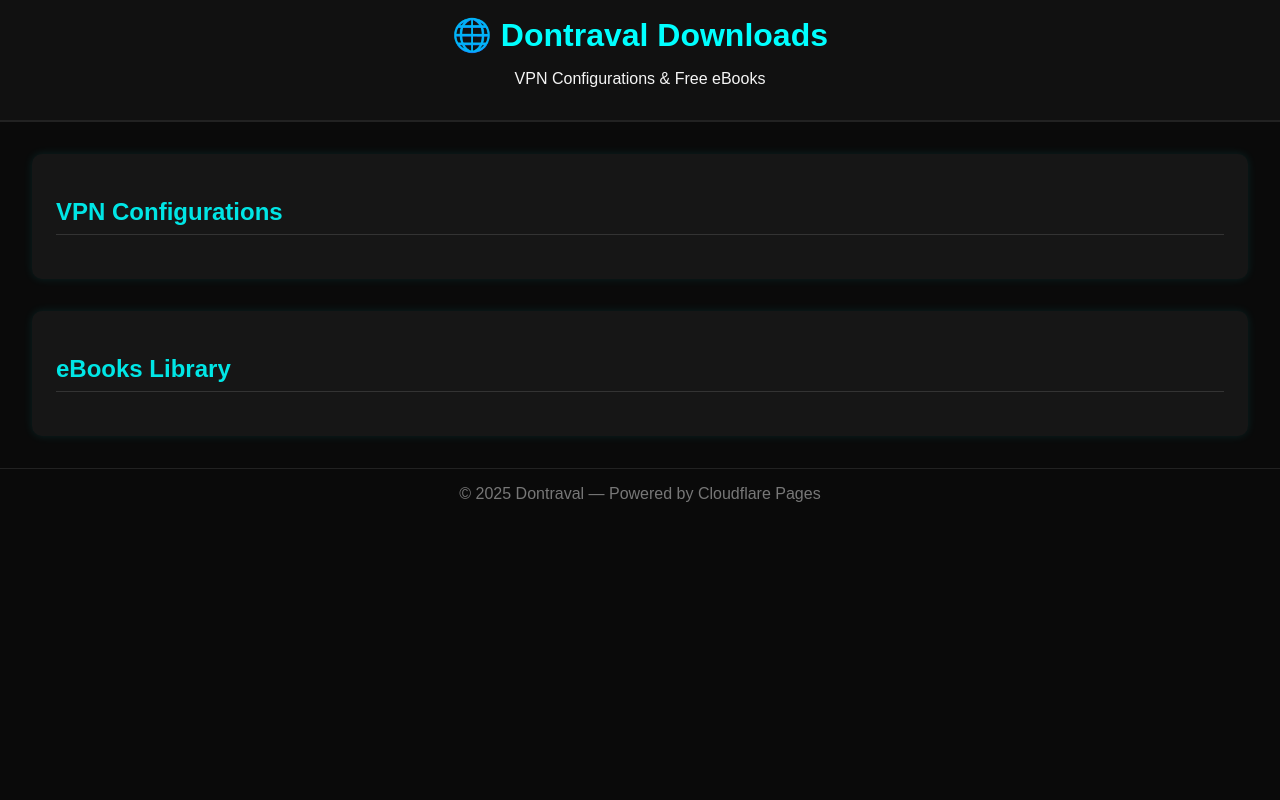
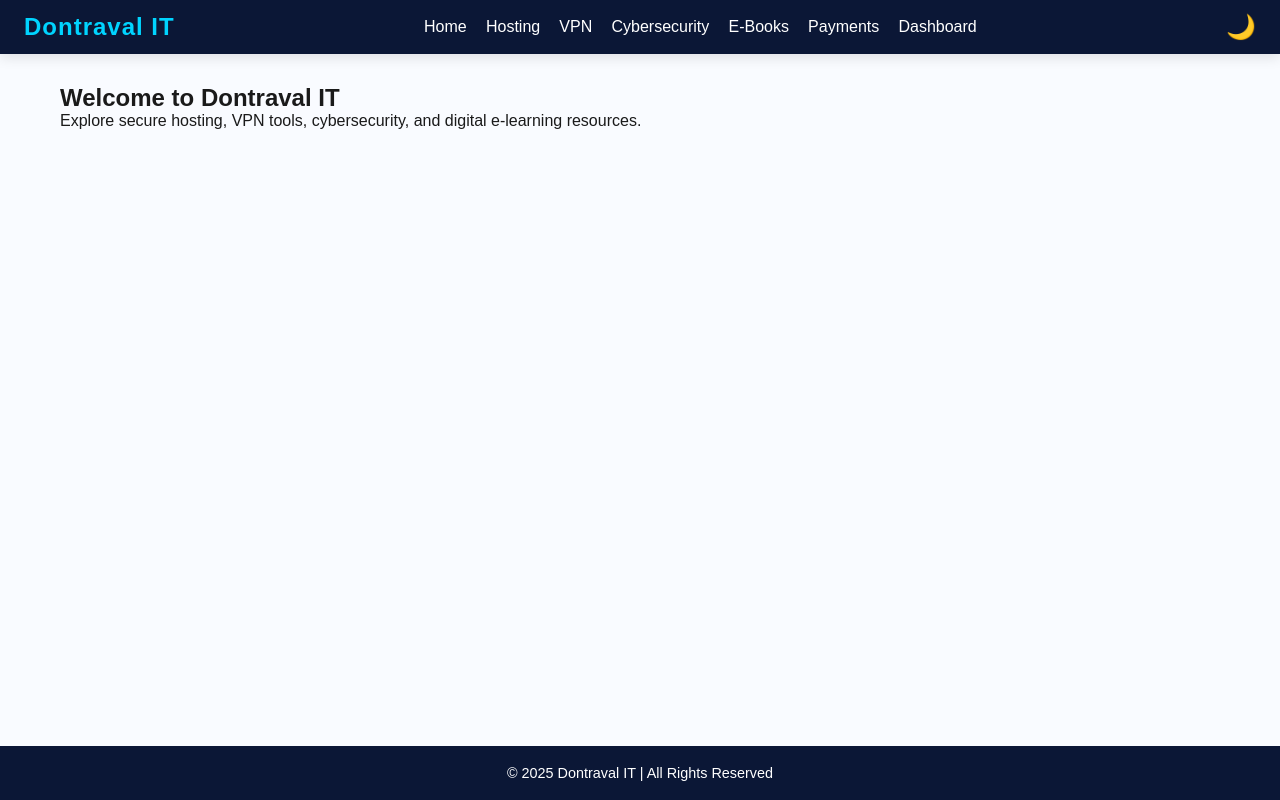
Before and after one commit to Nouri11190/dontraval-page, a plain HTML site: page index.html in a window 1280 px wide. Drawn offline with Linux system fonts and the light colour scheme; no server answers.

Commit message:
Fix navbar script name and add theme toggle system

```diff
--- /dev/null
+++ b/assets/nav.js
@@ -0,0 +1,35 @@
+// === Dontraval Navbar + Theme Toggle ===
+document.addEventListener("DOMContentLoaded", () => {
+  const nav = document.querySelector("nav");
+  const navList = nav.querySelector("ul");
+
+  // Menu toggle for mobile
+  const menuIcon = document.createElement("div");
+  menuIcon.classList.add("menu-toggle");
+  menuIcon.innerHTML = "☰";
+  nav.prepend(menuIcon);
+
+  menuIcon.addEventListener("click", () => {
+    navList.classList.toggle("active");
+  });
+
+  // === Dark/Light mode toggle ===
+  const themeBtn = document.createElement("button");
+  themeBtn.classList.add("theme-toggle");
+  themeBtn.innerHTML = "🌙";
+  nav.appendChild(themeBtn);
+
+  // Apply saved theme
+  const currentTheme = localStorage.getItem("theme") || "light";
+  document.documentElement.setAttribute("data-theme", currentTheme);
+  themeBtn.innerHTML = currentTheme === "dark" ? "☀️" : "🌙";
+
+  // Toggle theme
+  themeBtn.addEventListener("click", () => {
+    const theme = document.documentElement.getAttribute("data-theme");
+    const newTheme = theme === "light" ? "dark" : "light";
+    document.documentElement.setAttribute("data-theme", newTheme);
+    localStorage.setItem("theme", newTheme);
+    themeBtn.innerHTML = newTheme === "dark" ? "☀️" : "🌙";
+  });
+});
--- /dev/null
+++ b/assets/style.css
@@ -0,0 +1,261 @@
+/* === Dontraval Universal Style === */
+/* Modern responsive layout for all pages */
+/* === Dontraval Theme System === */
+:root {
+  --background: #ffffff;
+  --text: #222;
+  --secondary: #1a1a1a;
+  --accent: #00aaff;
+}
+
+[data-theme="dark"] {
+  --background: #0d1117;
+  --text: #f0f6fc;
+  --secondary: #161b22;
+  --accent: #1f6feb;
+}
+
+body {
+  background-color: var(--background);
+  color: var(--text);
+  transition: background-color 0.3s ease, color 0.3s ease;
+}
+
+:root {
+  --primary: #0078ff;
+  --secondary: #0b1736;
+  --accent: #00d4ff;
+  --bg: #f9fbff;
+  --text: #1a1a1a;
+  --white: #ffffff;
+  --shadow: 0 4px 12px rgba(0, 0, 0, 0.1);
+  --radius: 12px;
+}
+
+* {
+  margin: 0;
+  padding: 0;
+  box-sizing: border-box;
+  font-family: 'Poppins', sans-serif;
+}
+
+body {
+  background-color: var(--bg);
+  color: var(--text);
+  min-height: 100vh;
+  display: flex;
+  flex-direction: column;
+}
+
+/* Navigation Bar */
+nav {
+  background: var(--secondary);
+  color: var(--white);
+  display: flex;
+  justify-content: space-between;
+  align-items: center;
+  padding: 14px 20px;
+  box-shadow: var(--shadow);
+}
+
+nav .logo {
+  font-size: 1.3rem;
+  font-weight: 700;
+  letter-spacing: 1px;
+}
+
+nav ul {
+  display: flex;
+  list-style: none;
+  gap: 15px;
+}
+
+nav ul li a {
+  color: var(--white);
+  text-decoration: none;
+  font-weight: 500;
+  transition: color 0.2s ease-in-out;
+}
+
+nav ul li a:hover {
+  color: var(--accent);
+}
+
+/* Page Header */
+header {
+  text-align: center;
+  padding: 50px 10px 20px;
+}
+
+header h1 {
+  font-size: 2rem;
+  color: var(--secondary);
+}
+
+header p {
+  font-size: 1.1rem;
+  margin-top: 8px;
+  color: #444;
+}
+
+/* Content Layout */
+main {
+  width: 100%;
+  max-width: 1200px;
+  margin: auto;
+  padding: 30px 20px;
+  flex: 1;
+}
+
+/* Grid Cards */
+.card-grid {
+  display: grid;
+  grid-template-columns: repeat(auto-fit, minmax(260px, 1fr));
+  gap: 25px;
+}
+
+.card {
+  background: var(--white);
+  border-radius: var(--radius);
+  box-shadow: var(--shadow);
+  padding: 20px;
+  text-align: center;
+  transition: transform 0.2s ease, box-shadow 0.3s ease;
+}
+
+.card:hover {
+  transform: translateY(-5px);
+  box-shadow: 0 6px 20px rgba(0, 0, 0, 0.15);
+}
+
+.card img {
+  max-width: 100%;
+  border-radius: var(--radius);
+  margin-bottom: 10px;
+}
+
+.card h3 {
+  color: var(--secondary);
+  font-size: 1.2rem;
+  margin-bottom: 8px;
+}
+
+.card p {
+  font-size: 0.95rem;
+  color: #555;
+}
+
+/* Buttons */
+.btn {
+  display: inline-block;
+  background: var(--primary);
+  color: var(--white);
+  padding: 10px 16px;
+  border-radius: 8px;
+  text-decoration: none;
+  margin-top: 10px;
+  transition: background 0.3s ease;
+}
+
+.btn:hover {
+  background: var(--accent);
+}
+
+/* Footer */
+footer {
+  text-align: center;
+  background: var(--secondary);
+  color: var(--white);
+  padding: 20px 10px;
+  margin-top: auto;
+  font-size: 0.9rem;
+}
+
+/* === Dontraval Universal Navbar === */
+nav {
+  background: var(--secondary);
+  display: flex;
+  justify-content: space-between;
+  align-items: center;
+  padding: 0.8rem 1.5rem;
+  color: #fff;
+  position: sticky;
+  top: 0;
+  z-index: 100;
+}
+
+nav .logo {
+  font-size: 1.5rem;
+  font-weight: 700;
+  color: var(--accent);
+  letter-spacing: 1px;
+}
+
+nav ul {
+  list-style: none;
+  display: flex;
+  gap: 1.2rem;
+  margin: 0;
+  padding: 0;
+}
+
+nav ul li a {
+  color: #fff;
+  text-decoration: none;
+  transition: color 0.3s ease;
+}
+
+nav ul li a:hover {
+  color: var(--accent);
+}
+
+/* === Footer === */
+footer {
+  text-align: center;
+  padding: 1.2rem 0;
+  background: var(--secondary);
+  color: #fff;
+  margin-top: 2rem;
+  font-size: 0.9rem;
+}
+
+/* === Responsive Navbar === */
+.menu-toggle {
+  display: none;
+  cursor: pointer;
+  font-size: 1.8rem;
+  color: var(--accent);
+}
+
+@media (max-width: 768px) {
+  .menu-toggle {
+    display: block;
+  }
+
+  nav ul {
+    flex-direction: column;
+    align-items: center;
+    width: 100%;
+    background: var(--secondary);
+    display: none;
+    padding: 1rem 0;
+  }
+
+  nav ul.active {
+    display: flex;
+  }
+}
+
+/* === Theme Toggle Button === */
+.theme-toggle {
+  border: none;
+  background: transparent;
+  font-size: 1.5rem;
+  cursor: pointer;
+  color: var(--accent);
+  transition: transform 0.3s ease;
+}
+
+.theme-toggle:hover {
+  transform: rotate(20deg);
+}
--- a/index.html
+++ b/index.html
@@ -3,115 +3,35 @@
 <head>
   <meta charset="UTF-8" />
   <meta name="viewport" content="width=device-width, initial-scale=1.0" />
-  <title>Dontraval | VPN & eBooks</title>
-  <link rel="icon" href="favicon.ico" />
-  <style>
-    body {
-      background: #0a0a0a;
-      color: #f5f5f5;
-      font-family: Arial, sans-serif;
-      margin: 0;
-      padding: 0;
-    }
-    header {
-      background: #111;
-      padding: 1rem 2rem;
-      text-align: center;
-      border-bottom: 2px solid #222;
-    }
-    header h1 {
-      margin: 0;
-      color: #00ffff;
-    }
-    main {
-      padding: 2rem;
-      display: grid;
-      gap: 2rem;
-    }
-    section {
-      background: #161616;
-      border-radius: 10px;
-      padding: 1.5rem;
-      box-shadow: 0 0 10px rgba(0, 255, 255, 0.1);
-    }
-    h2 {
-      border-bottom: 1px solid #333;
-      padding-bottom: 0.5rem;
-      color: #00e6e6;
-    }
-    ul {
-      list-style: none;
-      padding: 0;
-    }
-    li {
-      padding: 0.5rem 0;
-    }
-    a {
-      color: #00ffff;
-      text-decoration: none;
-    }
-    a:hover {
-      text-decoration: underline;
-    }
-    footer {
-      text-align: center;
-      padding: 1rem;
-      border-top: 1px solid #222;
-      color: #777;
-    }
-  </style>
+  <title>Dontraval IT - Home</title>
+  <link rel="stylesheet" href="assets/style.css" />
+  <script defer src="assets/nav.js"></script>
 </head>
+
 <body>
-  <header>
-    <h1>🌐 Dontraval Downloads</h1>
-    <p>VPN Configurations & Free eBooks</p>
-  </header>
+  <!-- === Dontraval Universal Navbar === -->
+  <nav>
+    <div class="logo">Dontraval IT</div>
+    <ul>
+      <li><a href="index.html">Home</a></li>
+      <li><a href="hosting.html">Hosting</a></li>
+      <li><a href="vpn.html">VPN</a></li>
+      <li><a href="cybersecurity.html">Cybersecurity</a></li>
+      <li><a href="ebooks.html">E-Books</a></li>
+      <li><a href="payments.html">Payments</a></li>
+      <li><a href="dashboard.html">Dashboard</a></li>
+    </ul>
+  </nav>
 
   <main>
-    <section id="vpn">
-      <h2>VPN Configurations</h2>
-      <ul id="vpn-list">Loading VPN files...</ul>
-    </section>
-
-    <section id="ebooks">
-      <h2>eBooks Library</h2>
-      <ul id="ebook-list">Loading eBooks...</ul>
+    <section>
+      <h1>Welcome to Dontraval IT</h1>
+      <p>Explore secure hosting, VPN tools, cybersecurity, and digital e-learning resources.</p>
     </section>
   </main>
 
   <footer>
-    &copy; <span id="year"></span> Dontraval — Powered by Cloudflare Pages
+    © 2025 Dontraval IT | All Rights Reserved
   </footer>
-
-  <script>
-    document.getElementById("year").textContent = new Date().getFullYear();
-
-    // Fetch and list files automatically
-    async function listFiles(path, containerId) {
-      try {
-        const res = await fetch(path);
-        const text = await res.text();
-        const parser = new DOMParser();
-        const doc = parser.parseFromString(text, "text/html");
-        const links = [...doc.querySelectorAll("a")];
-        const list = document.getElementById(containerId);
-        list.innerHTML = "";
-
-        links.forEach(link => {
-          const href = link.getAttribute("href");
-          if (href && href !== "../") {
-            const item = document.createElement("li");
-            item.innerHTML = `<a href="${path}${href}" download>${href}</a>`;
-            list.appendChild(item);
-          }
-        });
-      } catch (err) {
-        document.getElementById(containerId).innerHTML = "<li>⚠️ Could not load files.</li>";
-      }
-    }
-
-    listFiles("/assets/vpn/", "vpn-list");
-    listFiles("/assets/ebooks/", "ebook-list");
-  </script>
 </body>
 </html>
```
Also changed, not shown: ebook.html (added, +50 -0 lines).
